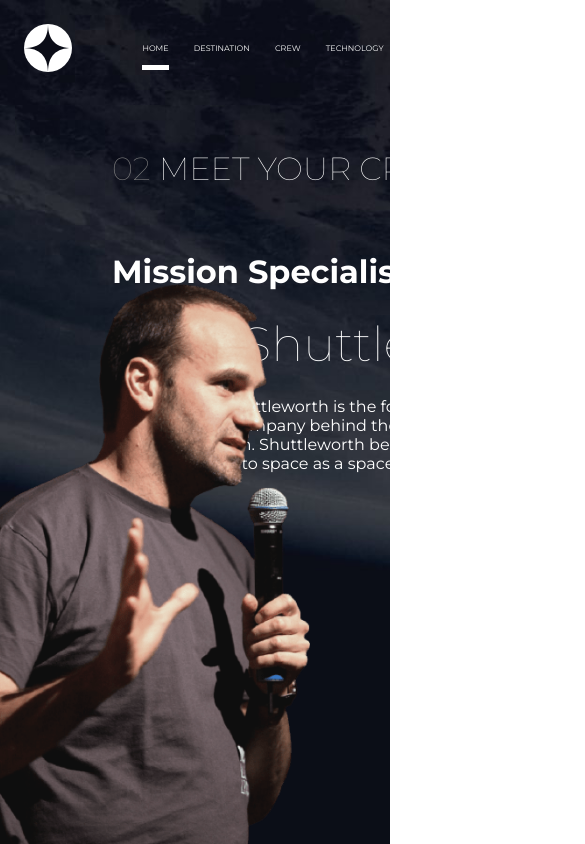
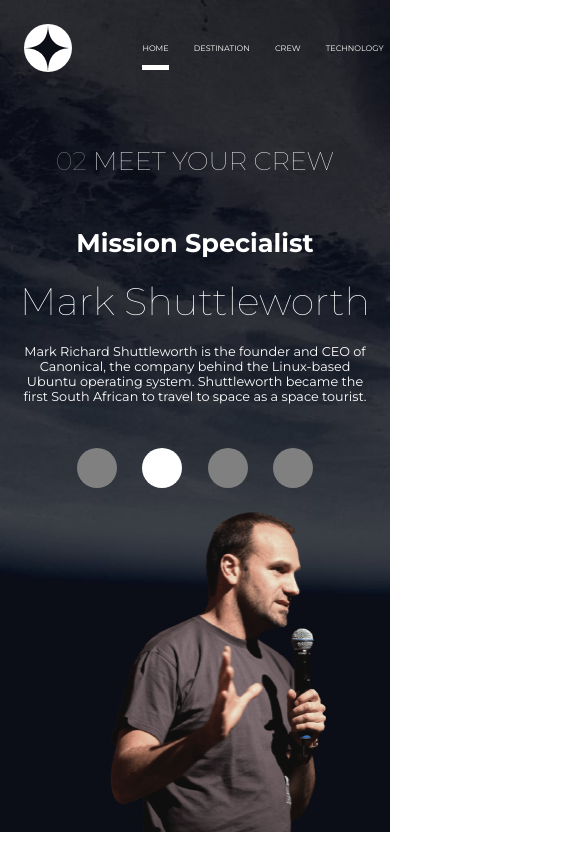
Before and after one commit to IcaroSLV/Space-tourism-Website, a React (Create React App) app: page /crew in a window 390 px wide. Shown: the whole page, 585 px wide, since content can reach past the window. Built offline with nearby package versions, Linux system fonts and the light colour scheme; data requests are answered from the project's data file.

Commit message:
Third responsive page fixed

```diff
--- a/src/Components/pages/Crew.module.css
+++ b/src/Components/pages/Crew.module.css
@@ -13,6 +13,7 @@
     display: flex;
     align-items: center;
     justify-content: space-around;
+    flex-direction: column;
     height: 100vh;
     width: 100%;
     color: white;
@@ -83,3 +84,99 @@
     bottom: 0;
     right: 5em;
 }
+
+@media screen and (max-width: 1025px) {
+    .CrewDescription {
+        left: 5em;
+        width: 28em;
+        font-size: .8em;
+        top: 12em;
+    }
+    .imageContainer img{
+        height: 25em;
+        right: 0;
+    }
+    .buttonContainer {
+        bottom: 0;
+    }
+  }
+
+@media screen and (max-width: 770px) {
+    .CrewContainer {
+        background-image: url("../../img/crew/background-crew-tablet.jpg");
+        object-fit: cover;
+        width: 100%;
+        height: auto;
+    }
+    .CrewDescription {
+        top: 10em;
+    }
+  }
+
+  @media screen and (max-width: 430px) {
+    .contentContainer {
+        display: flex;
+        flex-direction: column;
+        gap: 10em;
+        height: 52em;
+        justify-content: center;
+    }
+    .CrewDescription {
+        align-items: center;
+        justify-content: center;
+        left: auto;
+    }
+    .CrewBio {
+       text-align: center;
+       width: 100%;
+    }
+    .buttonContainer {
+        gap: 2em;
+    }
+    .buttonContainer button {
+        height: 3em;
+        width: 3em;
+    }
+
+    .imageContainer img{
+        height: 20em;
+        right: 4em;
+    }
+  }
+
+@media screen and (max-width: 380px) {
+    .CrewDescription {
+        font-size: .7em;
+        top: 12em;
+    }
+}
+
+@media screen and (max-width: 325px) {
+    .CrewDescription {
+        font-size: .8em;
+        width: 22em;
+        height: 41em;
+        top: 0;
+    }
+
+    .CrewBio h3 {
+        font-size: 1.5em;
+    }
+    .CrewBio h1 {
+        font-size: 2.5em;
+    }
+
+    .buttonContainer {
+        top: 38.5em;
+    }
+
+    .buttonContainer button {
+        height: 2em;
+        width: 2em;
+    }
+
+    .imageContainer img{
+        height: 16em;
+        right: 2.5em;
+    }
+}
```
